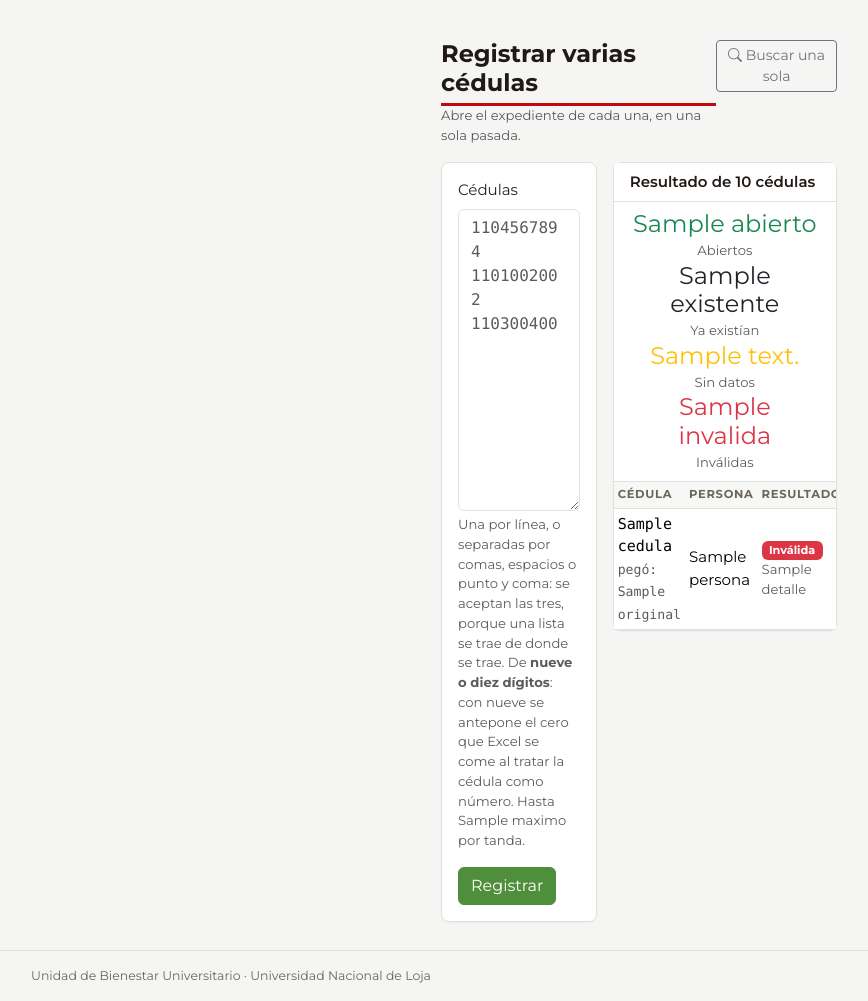
After one commit to Jorgeperezr/sibu, a Django app: template templates/expediente/alta_masiva.html in a window 1280 px wide. The commit adds this page. Shown: the whole page, without its empty margins (1-869 px from the left). Run offline with Django 5.2, Linux system fonts and the light colour scheme; the template is opened without the code that fills it: most values are stand-ins (such as "Sample title", 1, 10 or a date in 2020); some libraries are stand-ins or nearby versions.

Commit message:
feat(expediente): registrar varias cédulas de una vez, en fila
La búsqueda resolvía una cédula por vez. Preparar una jornada —una brigada de
salud, un taller, la lista de un curso— obligaba a repetir la misma pantalla
decenas de veces, y cada repetición es una ocasión más de digitar mal.

La pantalla nueva acepta un bloque de cédulas separadas por saltos de línea,
comas, espacios o punto y coma: las tres a la vez, porque quien pega una lista
la trae de donde la trae —una columna de Excel, un correo, un oficio— y no
tiene por qué reformatearla. Se admiten nueve o diez dígitos: con nueve se
antepone el cero que Excel se come al tratar la cédula como número, y la
pantalla muestra en qué se convirtió lo que se pegó, porque un cero puesto en
silencio haría dudar de si se registró la cédula que se dio.

Cada cédula se procesa por separado y a propósito: NO hay una transacción que
envuelva el lote. Una mal digitada en medio de doscientas no puede tumbarlo ni
dejarlo a medias sin decir dónde se cortó. El resultado se informa fila por
fila con cuatro estados: expediente abierto ahora, ya lo tenía, cédula inválida
o válida pero sin datos institucionales.

Una cédula válida que no consta en la base institucional NO se registra con el
nombre en blanco. Un expediente sin nombre no identifica a nadie y ensucia el
padrón para siempre; se lista aparte con enlace para completar el alta a mano.
Es la regla de siempre: ausencia de dato no es prueba de ausencia, y tampoco
licencia para inventarlo.

Exige el mismo permiso que la búsqueda, y por el mismo motivo: esto consulta el
padrón y abre expedientes. La versión de una en una ya estuvo abierta a
cualquier autenticado y hubo que cerrarla en el Sprint 10; una puerta de
doscientas a la vez habría sido peor. El lote queda auditado con su resumen,
fuera de todo bloque atómico y después del trabajo: registrar y luego abortar
dentro de la misma transacción revierte el propio registro.

Tope de 300 por tanda: cada cédula consulta el padrón y puede abrir un
expediente, y una petición que haga eso diez mil veces se cae por tiempo.

Dieciséis pruebas. El control de acceso y el aislamiento por cédula se
falsificaron quitando cada uno y comprobando que su prueba falla.
608 pruebas en verde.

Co-Authored-By: Claude Opus 5 <noreply@anthropic.com>
Claude-Session: https://claude.ai/code/session_01Bu9vnYMitXSKoaGWCazKp7

```diff
--- a/apps/expediente/urls.py
+++ b/apps/expediente/urls.py
@@ -12,6 +12,7 @@ urlpatterns = [
     ),
     path("buscar/", views.buscar, name="buscar"),
     path("nuevo/", views.nuevo, name="nuevo"),
+    path("lote/", views.alta_masiva, name="alta_masiva"),
     path("<int:pk>/", views.detalle, name="detalle"),
     path("<int:pk>/alertas/", views.alertas, name="alertas"),
 ]
--- /dev/null
+++ b/templates/expediente/alta_masiva.html
@@ -0,0 +1,129 @@
+{% extends "base.html" %}
+{% block title %}Registrar varias cédulas · SIBU{% endblock %}
+{% block content %}
+<div class="d-flex justify-content-between align-items-start mb-3">
+  <div>
+    <h1 class="h4 mb-0">Registrar varias cédulas</h1>
+    <small class="text-muted d-block">
+      Abre el expediente de cada una, en una sola pasada.
+    </small>
+  </div>
+  <a href="{% url 'expediente:buscar' %}" class="btn btn-sm btn-outline-secondary">
+    <i class="bi bi-search"></i> Buscar una sola
+  </a>
+</div>
+
+<div class="row g-3">
+  <div class="col-lg-5">
+    <div class="card">
+      <div class="card-body">
+        <form method="post">
+          {% csrf_token %}
+          <label class="form-label" for="cedulas">Cédulas</label>
+          <textarea id="cedulas" name="cedulas" class="form-control font-monospace"
+                    rows="12" required
+                    placeholder="1104567894&#10;1101002002&#10;110300400">{{ cedulas|default:'' }}</textarea>
+          <div class="form-text">
+            Una por línea, o separadas por comas, espacios o punto y coma: se
+            aceptan las tres, porque una lista se trae de donde se trae.
+            De <strong>nueve o diez dígitos</strong>: con nueve se antepone el
+            cero que Excel se come al tratar la cédula como número.
+            Hasta {{ maximo }} por tanda.
+          </div>
+          <button class="btn btn-primary mt-3">Registrar</button>
+        </form>
+      </div>
+    </div>
+  </div>
+
+  <div class="col-lg-7">
+    {% if resultado %}
+    <div class="card">
+      <div class="card-header">
+        Resultado de {{ resultado.total }} cédula{{ resultado.total|pluralize:"s" }}
+      </div>
+      <div class="card-body py-2">
+        <div class="row text-center">
+          <div class="col">
+            <div class="h4 mb-0 text-success">{{ resultado.resumen.abierto }}</div>
+            <small class="text-muted">Abiertos</small>
+          </div>
+          <div class="col">
+            <div class="h4 mb-0">{{ resultado.resumen.existente }}</div>
+            <small class="text-muted">Ya existían</small>
+          </div>
+          <div class="col">
+            <div class="h4 mb-0 text-warning">{{ resultado.resumen.desconocida }}</div>
+            <small class="text-muted">Sin datos</small>
+          </div>
+          <div class="col">
+            <div class="h4 mb-0 text-danger">{{ resultado.resumen.invalida }}</div>
+            <small class="text-muted">Inválidas</small>
+          </div>
+        </div>
+      </div>
+      <div class="table-responsive border-top">
+        <table class="table table-sm mb-0 align-middle">
+          <thead class="table-light">
+            <tr><th>Cédula</th><th>Persona</th><th>Resultado</th><th></th></tr>
+          </thead>
+          <tbody>
+            {% for f in resultado.filas %}
+            <tr>
+              <td class="font-monospace">
+                {{ f.cedula }}
+                {% if f.original != f.cedula %}
+                  {% comment %}
+                  Se enseña en qué se convirtió lo que la persona pegó. Un cero
+                  antepuesto en silencio haría dudar de si el sistema registró
+                  la cédula que se le dio.
+                  {% endcomment %}
+                  <br><small class="text-muted">pegó: {{ f.original }}</small>
+                {% endif %}
+              </td>
+              <td>{{ f.persona.nombre_completo|default:"—" }}</td>
+              <td>
+                {% if f.estado == "abierto" %}
+                  <span class="badge bg-success">Expediente abierto</span>
+                {% elif f.estado == "existente" %}
+                  <span class="badge bg-light text-dark border">Ya lo tenía</span>
+                {% elif f.estado == "desconocida" %}
+                  <span class="badge bg-warning text-dark">Sin datos</span>
+                {% else %}
+                  <span class="badge bg-danger">Inválida</span>
+                {% endif %}
+                {% if f.detalle %}<div class="small text-muted">{{ f.detalle }}</div>{% endif %}
+              </td>
+              <td class="text-end text-nowrap">
+                {% if f.expediente %}
+                  <a href="{% url 'expediente:detalle' f.expediente.pk %}"
+                     class="btn btn-sm btn-outline-primary">Abrir</a>
+                {% elif f.estado == "desconocida" %}
+                  <a href="{% url 'expediente:nuevo' %}?cedula={{ f.cedula }}"
+                     class="btn btn-sm btn-outline-secondary">Registrar</a>
+                {% endif %}
+              </td>
+            </tr>
+            {% endfor %}
+          </tbody>
+        </table>
+      </div>
+    </div>
+    {% else %}
+    <div class="alert alert-secondary mb-0">
+      <p class="mb-2"><strong>Qué hace y qué no.</strong></p>
+      <p class="small mb-2">
+        Cada cédula se resuelve contra la base institucional. Si consta ahí, se
+        abre su expediente con el nombre que la Universidad tiene registrado.
+      </p>
+      <p class="small mb-0">
+        Una cédula válida que <em>no</em> conste no se registra con el nombre en
+        blanco: un expediente sin nombre no identifica a nadie y ensucia el
+        padrón para siempre. Se lista aparte, con un enlace para completar su
+        alta a mano.
+      </p>
+    </div>
+    {% endif %}
+  </div>
+</div>
+{% endblock %}
```
Also changed, not shown: apps/expediente/services.py (+129 -0 lines), apps/expediente/tests/test_alta_masiva.py (added, +278 -0 lines), apps/expediente/views.py (+44 -1 lines), templates/expediente/buscar.html (+8 -3 lines).
